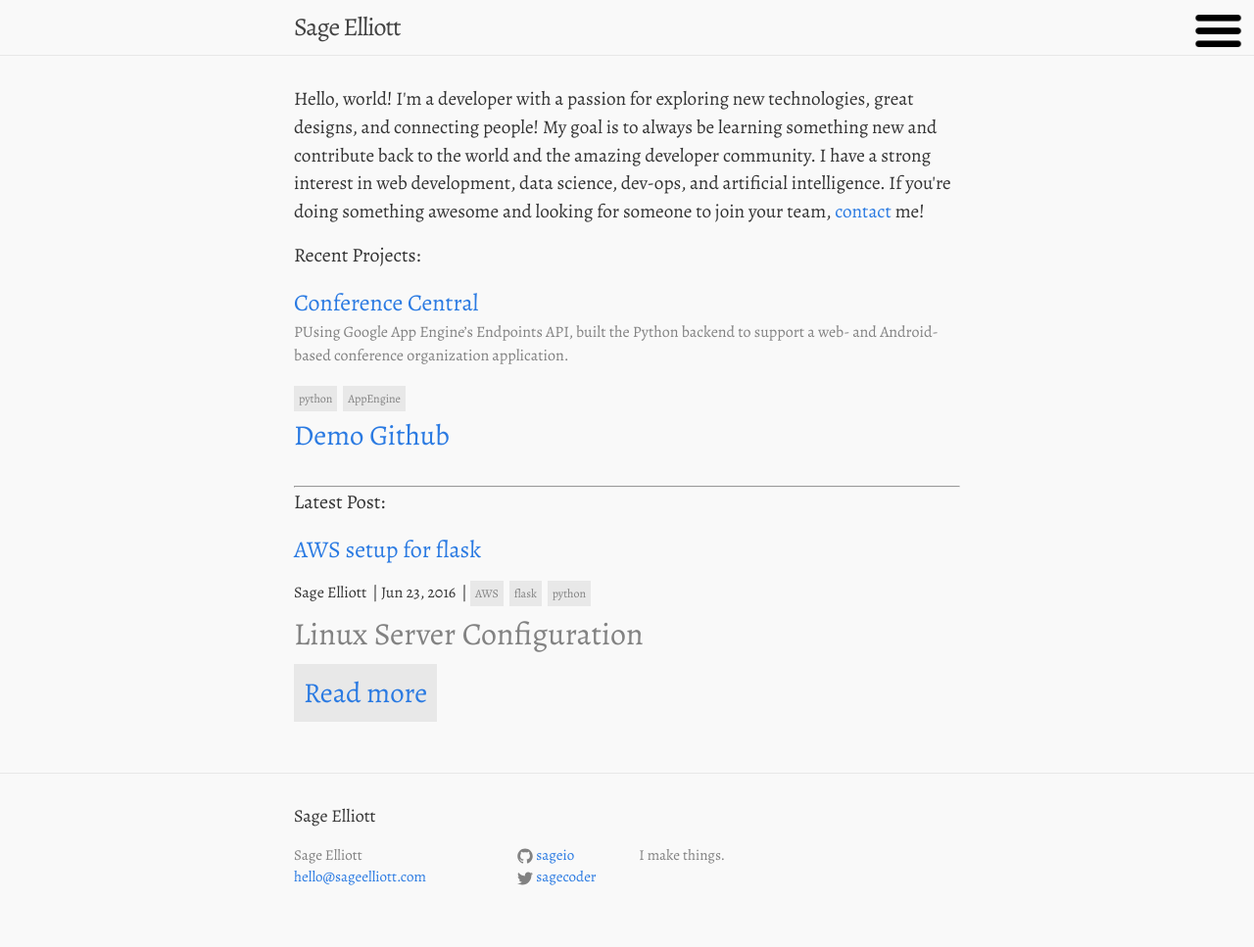
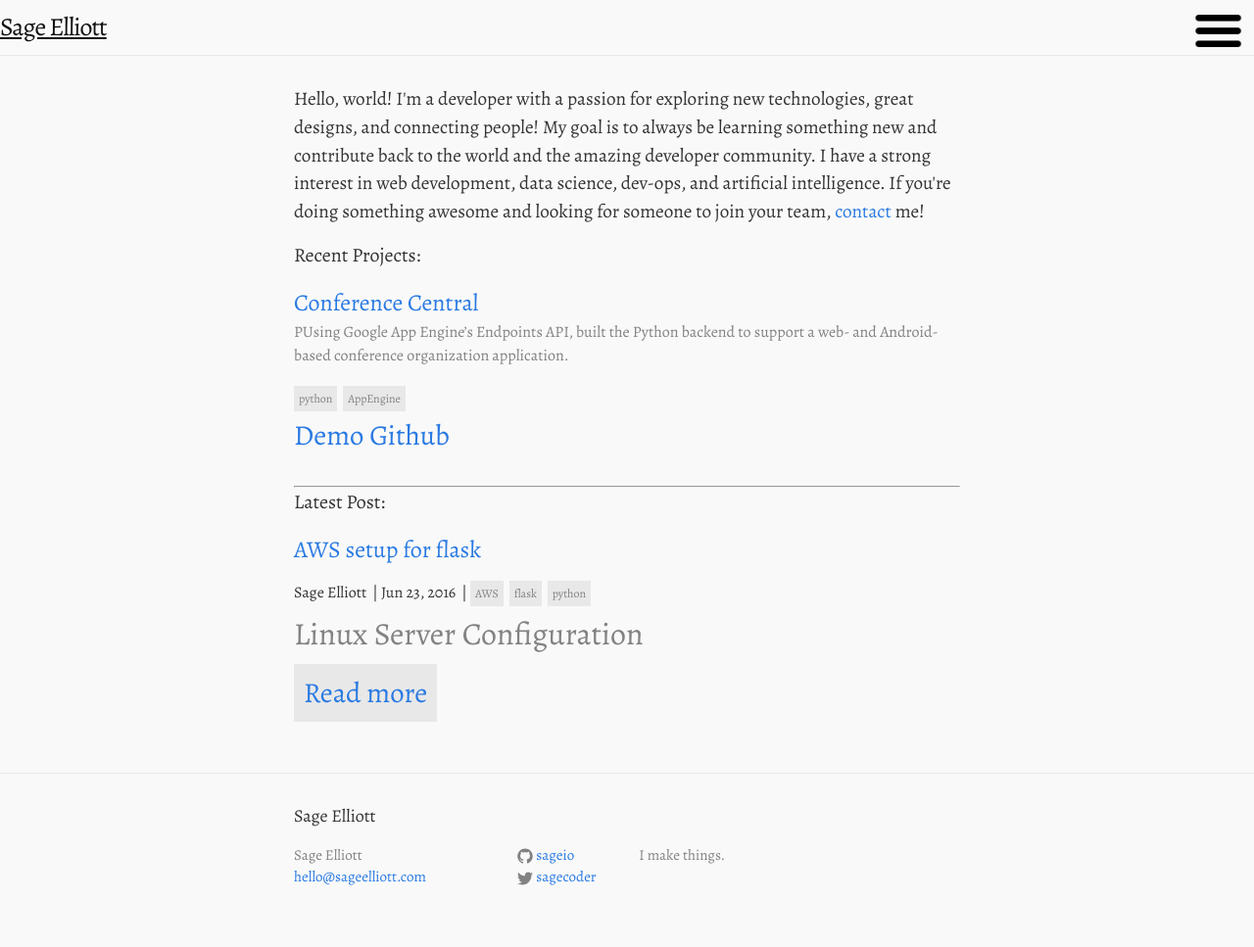
Before and after one commit to sagecodes/sage-blog, a Jekyll site: the page built from index.html, in a window 1280 px wide. Shown: the whole page at 98% size. Built offline with Jekyll 4.4.1, drawn with Linux system fonts in a browser that asks for light colours; nearby versions of some CDN libraries; some web fonts are replaced.

Commit message:
Move header logo/text outside of main wrapper to create larger header area

```diff
--- a/_includes/header.html
+++ b/_includes/header.html
@@ -1,8 +1,7 @@
 <header class="site-header">
+  <a class="site-title" href="{{ site.baseurl }}/">{{ site.title }}</a>
 
   <div class="wrapper">
-
-    <a class="site-title" href="{{ site.baseurl }}/">{{ site.title }}</a>
 
     <div class="nav-bar">
         <!-- <img class="logopic" src="img/logoblack.png" alt="Sage Elliott Logo"> -->
```
